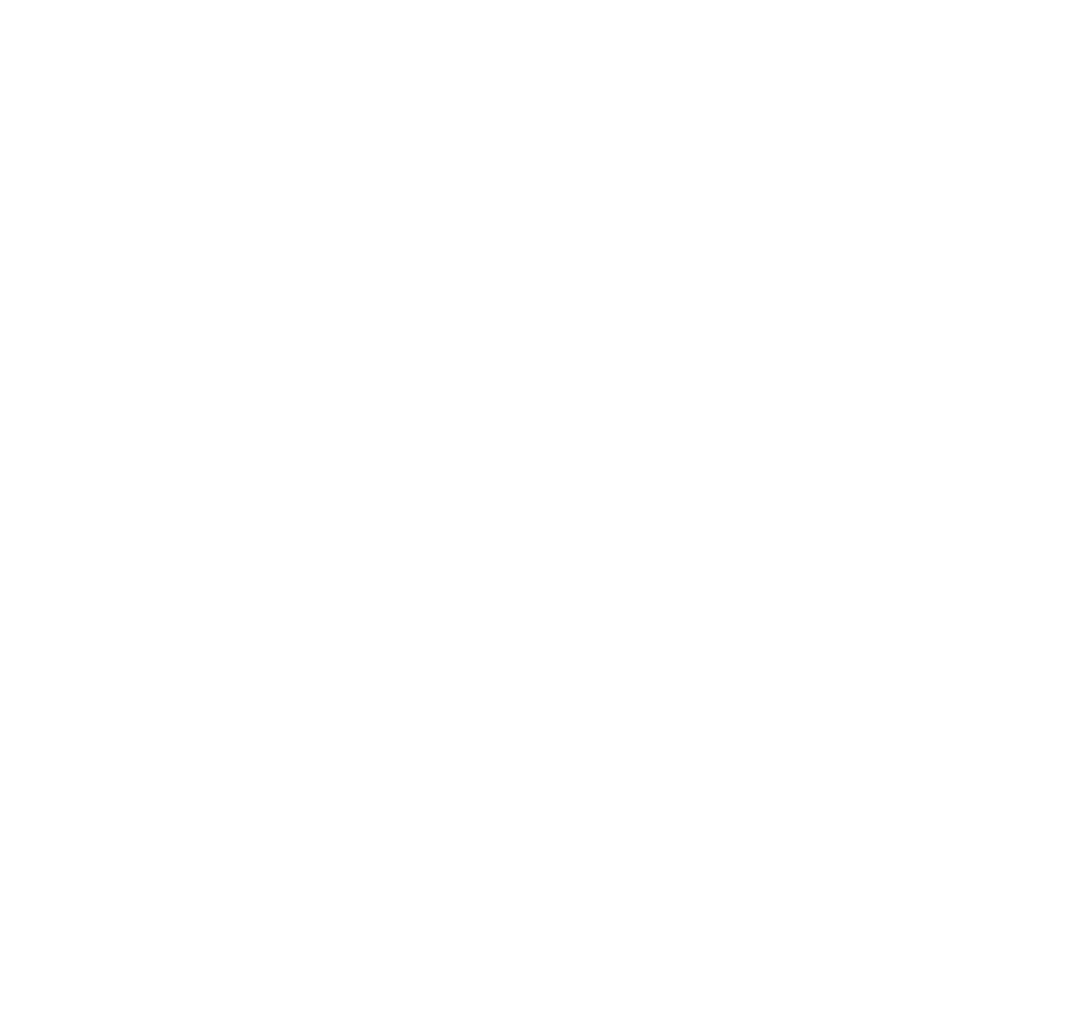
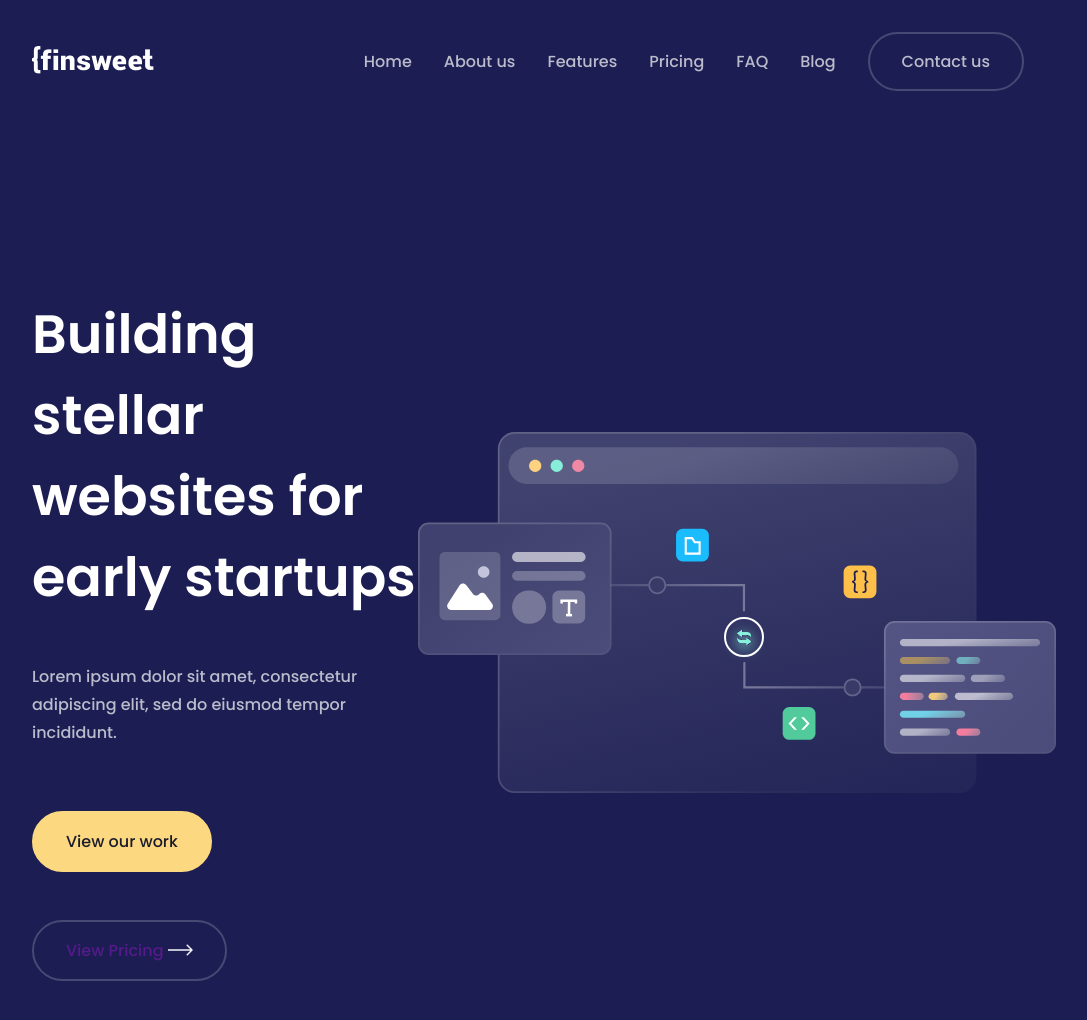
Before and after one commit to arun-web-dev/Finsweet, a website built with Vite: page finsweet/index.html in a window 1280 px wide. Shown: the whole page, without its empty margins (96-1183 px from the left). Before the commit the page ends 800 px from the top, so only its background shows below. Built offline with nearby package versions, Linux system fonts and the light colour scheme.

Commit message:
navigator design done

```diff
--- a/finsweet/index.html
+++ b/finsweet/index.html
@@ -8,11 +8,47 @@
   </head>
   <body>
     <div id="app">
-      <nav>
-        <div class="logo">
-          <img src="../finsweet/assests/navbar/logo.png" alt="">
+      <nav class="navigator" id="navigator">
+        <div class="navigator-container">
+          <div class="navigator-logo" id="navigator-logo">
+            <img src="assests/navbar/logo.png" alt="navigator-logo" />
+          </div>
+          <div class="navigator-links">
+            <ul class="navigator-links-ul">
+              <li><a href="#home" class="navigatorlink-active">Home</a></li>
+              <li><a href="#about-us">About us</a></li>
+              <li><a href="#features">Features</a></li>
+              <li><a href="#pricing">Pricing</a></li>
+              <li><a href="#faq">FAQ</a></li>
+              <li><a href="#blog">Blog</a></li>
+              <li><a href="#contactUs" class="contact-us">Contact us</a></li>
+            </ul>
+          </div>
         </div>
       </nav>
+      <section class="home" id="home">
+        <div class="home-hero" id="home-hero">
+          <div class="home-hero-text">
+            <h1>Building stellar websites for early startups</h1>
+            <p>
+              Lorem ipsum dolor sit amet, consectetur adipiscing elit, sed do
+              eiusmod tempor incididunt.
+            </p>
+            <div class="home-hero-button-container">
+              <a href="" >View our work</a>
+              <a href=""
+                >View Pricing <img src="./assests/HomeHero/arrow.png" alt=""
+              /></a>
+            </div>
+          </div>
+          <div class="home-hero-illustration">
+            <img
+              src="./assests/HomeHero/Illustration.svg"
+              alt="home-hero-illustration"
+            />
+          </div>
+        </div>
+      </section>
     </div>
     <script type="module" src="/main.js"></script>
   </body>
--- a/finsweet/style.scss
+++ b/finsweet/style.scss
@@ -2,6 +2,7 @@
 
 $manrope: "Manrope", sans-serif;
 $poppins: "Poppins", sans-serif;
+$home-bg: #1c1e53;
 
 body {
   margin: 0;
@@ -20,8 +21,104 @@ h5 {
   font-family: $poppins;
   font-weight: 500;
 }
-p,
 a {
   font-family: $poppins;
   font-size: 16px;
+  font-weight: 500;
+  text-decoration: none;
+  cursor: pointer;
 }
+p {
+  font-size: 16px;
+  font-family: $poppins;
+  font-weight: 500;
+}
+
+@mixin widthAndmargin() {
+  max-width: 80%;
+  margin: 0 auto;
+}
+
+.app {
+  width: 100%;
+}
+
+.navigator {
+  background: $home-bg;
+  max-width: 100%;
+  &-container {
+    display: flex;
+    justify-content: space-between;
+    max-width: 80%;
+    margin: 0 auto;
+    align-items: center;
+    padding: 32px 0;
+  }
+}
+
+.navigator-links {
+  ul {
+    display: flex;
+  }
+  ul li {
+    list-style: none;
+    a {
+      text-decoration: none;
+      line-height: 28px;
+      margin-right: 32px;
+      color: #bbbbcb;
+    }
+  }
+  &-active {
+    color: #ffffff;
+  }
+  .contact-us {
+    border: 2px solid rgba(244, 246, 252, 0.2);
+    padding: 16px 32px;
+    border-radius: 41px;
+  }
+}
+.home {
+  width: 100%;
+  background: $home-bg;
+  &-hero {
+    @include widthAndmargin();
+    display: flex;
+    flex: 1;
+    align-items: center;
+    padding: 125px 0;
+    &-button-container {
+      a {
+        border: 2px solid rgba(244, 246, 252, 0.2);
+        padding: 16px 32px;
+        border-radius: 41px;
+        display: inline-block;
+        margin-top: 48px;
+      }
+      a:nth-child(1) {
+        color: #1b1c2b;
+        background: #fcd980;
+        border: 2px solid #fcd980;
+        margin-right: 40px;
+      }
+    }
+    &-text {
+      flex: 0.5;
+      h1 {
+        font-size: 54px;
+        color: #fff;
+      }
+      p {
+        margin-top: 24px;
+        line-height: 28px;
+        color: rgba(255, 255, 255, 0.7);
+      }
+    }
+    &-illustration {
+      flex: 0.5;
+      img {
+        object-fit: cover;
+      }
+    }
+  }
+}
```
Also changed, not shown: finsweet/assests/HomeHero/arrow.png (added).
